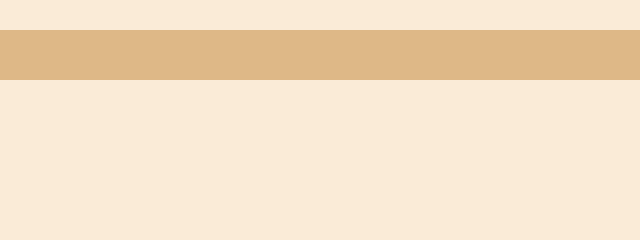
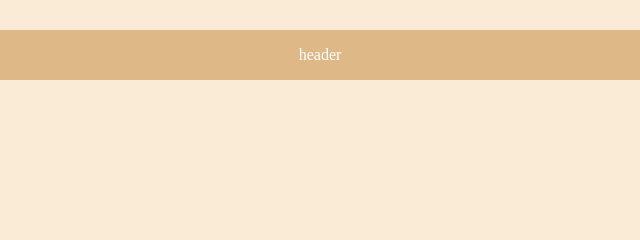
Before and after one commit to raihhn/tes, a plain HTML site: page index.html in a window 1280 px wide. Shown: the top 240 px of the page, 350-990 px from the left. Drawn offline with Linux system fonts and the light colour scheme.

Commit message:
add header content

```diff
--- a/index.html
+++ b/index.html
@@ -4,7 +4,7 @@
 <head>
 </head>
 <body>
-    <div id="header"></div>
+    <div id="header">header</div>
     <div id="profile-container">
         <img id="profile-image" src="image/download.jpg" alt="profile image" />
         <h2 id="profile-name">Jai Wolf</h2>
```
